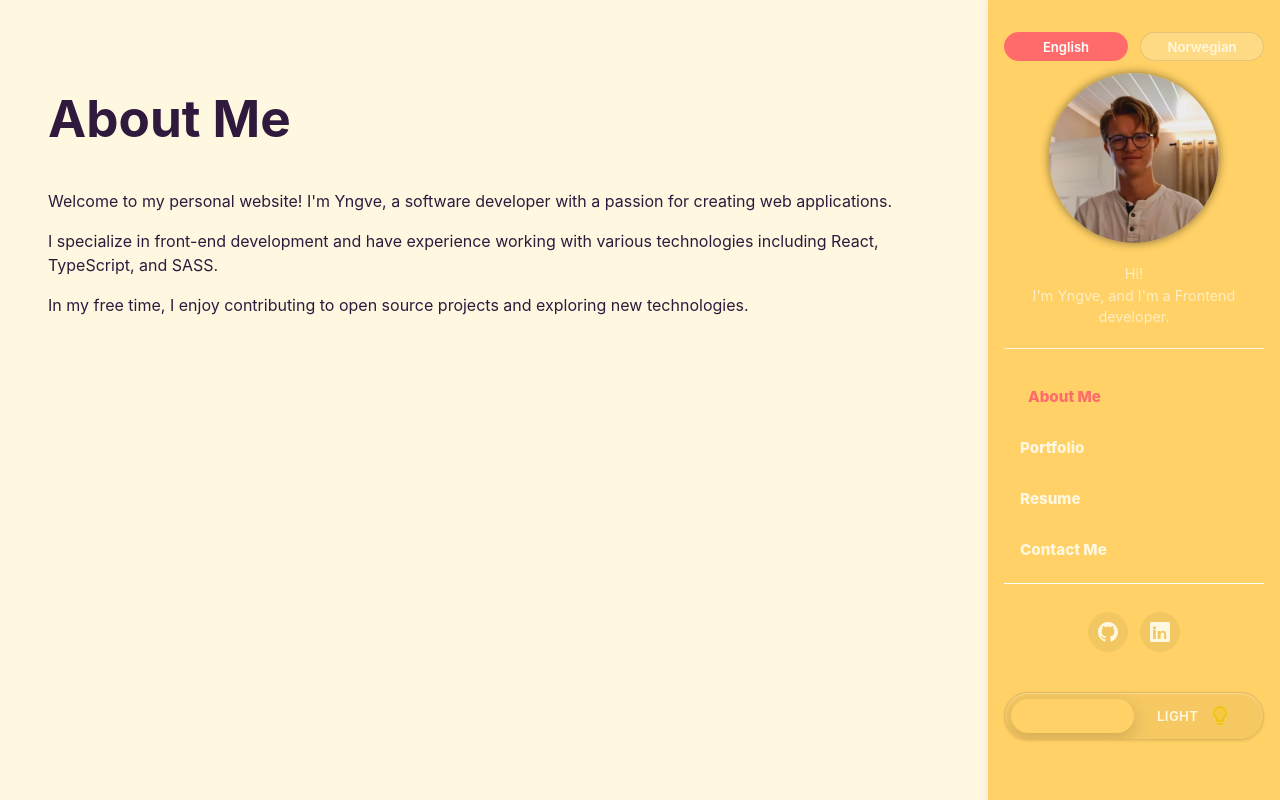
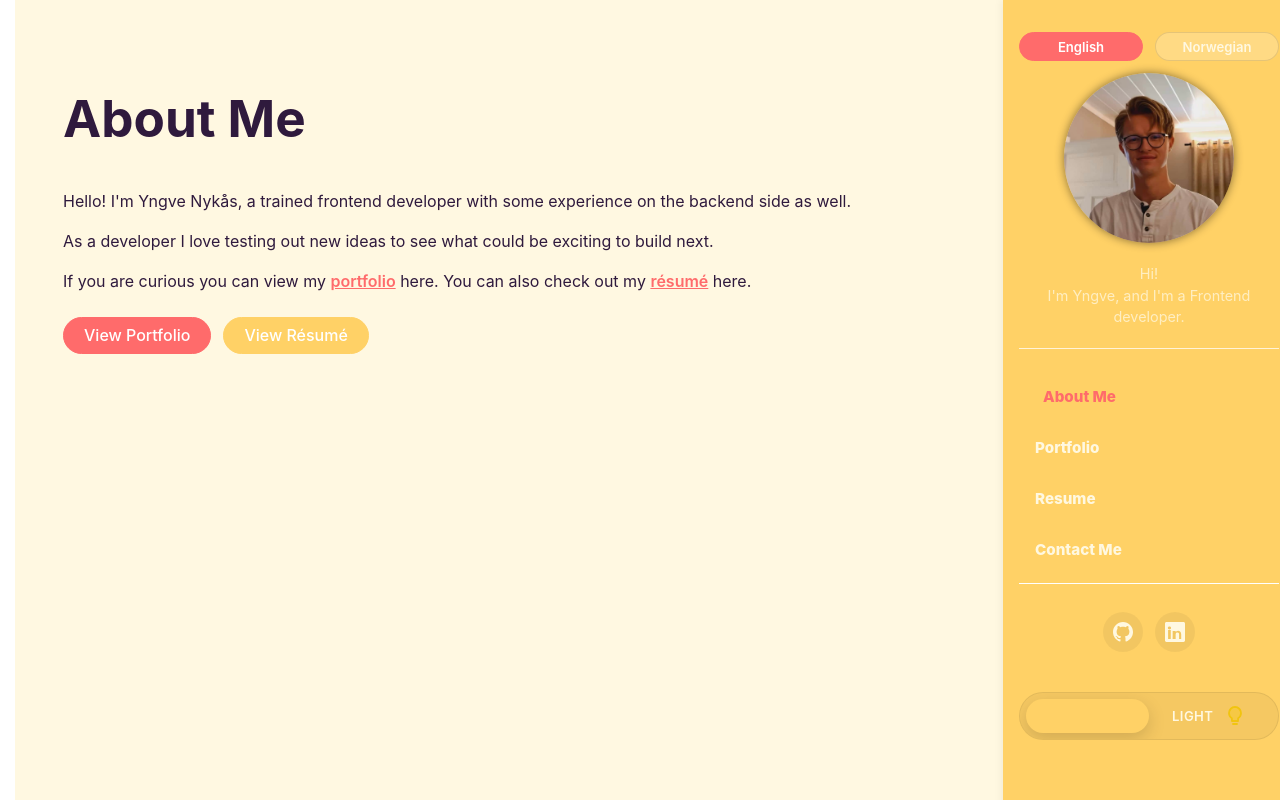
Before and after one commit to YngvN/YngvN.github.io, a React (Vite) app: page /#about in a window 1280 px wide. Built offline with nearby package versions, Linux system fonts and the light colour scheme.

Commit message:
added some about me

```diff
--- a/src/App.tsx
+++ b/src/App.tsx
@@ -6,14 +6,40 @@ import type { PageName } from './types/pages';
 import type { Language } from './types/language';
 import type { Theme } from './types/theme';
 
+const pageOptions: PageName[] = ['about', 'portfolio', 'resume', 'contact'];
+
+const isPageName = (value: string): value is PageName => pageOptions.includes(value as PageName);
+
+const getPageFromHash = (hash: string): PageName => {
+  const normalized = hash.replace('#', '');
+  return isPageName(normalized) ? normalized : 'about';
+};
+
 function App() {
-  const [currentPage, setCurrentPage] = useState<PageName>('about');
+  const [currentPage, setCurrentPage] = useState<PageName>(() => getPageFromHash(window.location.hash));
   const [language, setLanguage] = useState<Language>('en');
   const [theme, setTheme] = useState<Theme>('light');
 
   useEffect(() => {
     document.body.dataset.theme = theme;
   }, [theme]);
+
+  useEffect(() => {
+    const handleHashChange = () => {
+      const nextPage = getPageFromHash(window.location.hash);
+      setCurrentPage(nextPage);
+    };
+
+    window.addEventListener('hashchange', handleHashChange);
+    return () => window.removeEventListener('hashchange', handleHashChange);
+  }, []);
+
+  useEffect(() => {
+    const targetHash = `#${currentPage}`;
+    if (window.location.hash !== targetHash) {
+      window.history.replaceState(null, '', targetHash);
+    }
+  }, [currentPage]);
 
   const toggleTheme = () => {
     setTheme((prev) => (prev === 'light' ? 'dark' : 'light'));
--- a/src/assets/styles.scss
+++ b/src/assets/styles.scss
@@ -1,6 +1,12 @@
 @import './sass/buttons';
 @import './sass/colors';
 @import './sass/container';
+
+html {
+    height: 100%;
+    overflow-y: scroll; // reserve space for the vertical scrollbar
+    scrollbar-gutter: stable both-edges;
+}
 
 body {
     margin: 0;
@@ -8,6 +14,8 @@ body {
     color: color("text");
     font-family: 'Inter', system-ui, -apple-system, BlinkMacSystemFont, 'Segoe UI', sans-serif;
     transition: background-color 0.3s ease, color 0.3s ease;
+    min-height: 100vh;
+    overflow-y: scroll; // keep scrollbar visible on body to avoid nav shifting
 }
 
 body[data-theme='dark'] {
@@ -42,16 +50,25 @@ body[data-theme='dark'] {
     justify-content: space-between;
     gap: 0.5rem;
     cursor: pointer;
-    box-shadow: inset 0 1px 1px rgba(255, 255, 255, 0.35), 0 1px 3px rgba(0, 0, 0, 0.1);
+    box-shadow: none;
     transition: background-color 0.3s ease, border-color 0.3s ease;
     position: relative;
     overflow: hidden;
     justify-content: space-between;
+    outline: none;
 }
 
 .theme-toggle.dark {
     background-color: rgba(255, 255, 255, 0.08);
     border-color: rgba(255, 255, 255, 0.1);
+}
+
+.theme-toggle:hover {
+    box-shadow: inset 0 1px 1px rgba(255, 255, 255, 0.25), 0 2px 10px rgba(0, 0, 0, 0.15);
+}
+
+.theme-toggle.dark:hover {
+    box-shadow: inset 0 1px 1px rgba(255, 255, 255, 0.1), 0 2px 12px rgba(0, 0, 0, 0.4);
 }
 
 .theme-toggle__option {
@@ -111,3 +128,20 @@ body[data-theme='dark'] {
 body[data-theme='dark'] .theme-toggle {
     color: color-dark("text");
 }
+
+.about-cta {
+    display: flex;
+    flex-wrap: wrap;
+    gap: 0.75rem;
+    margin-top: 1.5rem;
+}
+
+.about-link {
+    color: color("primary");
+    font-weight: 600;
+    text-decoration: underline;
+}
+
+body[data-theme='dark'] .about-link {
+    color: color-dark("primary");
+}
--- a/src/pages/about/about.tsx
+++ b/src/pages/about/about.tsx
@@ -1,38 +1,90 @@
 import '../../assets/styles.scss';
 import React from 'react';
 import type { Language } from '../../types/language';
+import type { PageName } from '../../types/pages';
 
 type AboutProps = {
     language: Language;
 };
 
-const aboutCopy: Record<Language, { heading: string; paragraphs: string[] }> = {
+type AboutContent = {
+    heading: string;
+    paragraphs: React.ReactNode[];
+    buttons: { label: string; page: PageName; variant: 'primary' | 'secondary' }[];
+};
+
+const aboutCopy: Record<Language, AboutContent> = {
     en: {
         heading: 'About Me',
         paragraphs: [
-            "Welcome to my personal website! I'm Yngve, a software developer with a passion for creating web applications.",
-            'I specialize in front-end development and have experience working with various technologies including React, TypeScript, and SASS.',
-            'In my free time, I enjoy contributing to open source projects and exploring new technologies.',
+            "Hello! I'm Yngve Nykås, a trained frontend developer with some experience on the backend side as well.",
+            'As a developer I love testing out new ideas to see what could be exciting to build next.',
+            <>
+                If you are curious you can view my{' '}
+                <a className="about-link" href="#portfolio">
+                    portfolio
+                </a>{' '}
+                here. You can also check out my{' '}
+                <a className="about-link" href="#resume">
+                    résumé
+                </a>{' '}
+                here.
+            </>,
+        ],
+        buttons: [
+            { label: 'View Portfolio', page: 'portfolio', variant: 'primary' },
+            { label: 'View Résumé', page: 'resume', variant: 'secondary' },
         ],
     },
     no: {
         heading: 'Om meg',
         paragraphs: [
-            'Velkommen til nettsiden min! Jeg er Yngve, en utvikler som elsker å bygge moderne webløsninger.',
-            'Jeg fokuserer på front-end og jobber mest med teknologier som React, TypeScript og SASS.',
-            'På fritiden bidrar jeg til åpen kildekode og liker å teste ut nye verktøy.',
+            'Hallo! Jeg er Yngve Nykås, og jeg er en utdannet frontend utvikler med noe erfaring innenfor backend.',
+            'Som utvikler liker jeg å prøve nye ting for å se hva som kan være kult å gjøre.',
+            <>
+                Om du er nysgjerrig kan du se{' '}
+                <a className="about-link" href="#portfolio">
+                    porteføljen min
+                </a>{' '}
+                her. Du kan også sjekke ut{' '}
+                <a className="about-link" href="#resume">
+                    CV-en min
+                </a>{' '}
+                her.
+            </>,
+        ],
+        buttons: [
+            { label: 'Se porteføljen', page: 'portfolio', variant: 'primary' },
+            { label: 'Se CV-en', page: 'resume', variant: 'secondary' },
         ],
     },
 };
 
 const About: React.FC<AboutProps> = ({ language }) => {
-    const { heading, paragraphs } = aboutCopy[language];
+    const { heading, paragraphs, buttons } = aboutCopy[language];
+
+    const navigateTo = (page: PageName) => {
+        window.location.hash = `#${page}`;
+    };
+
     return (
         <div className="container">
             <h1>{heading}</h1>
             {paragraphs.map((paragraph, index) => (
                 <p key={index}>{paragraph}</p>
             ))}
+            <div className="about-cta">
+                {buttons.map(({ label, page, variant }) => (
+                    <button
+                        key={page}
+                        type="button"
+                        className={`btn btn-${variant === 'primary' ? 'primary' : 'secondary'}`}
+                        onClick={() => navigateTo(page)}
+                    >
+                        {label}
+                    </button>
+                ))}
+            </div>
         </div>
     );
 };
```
